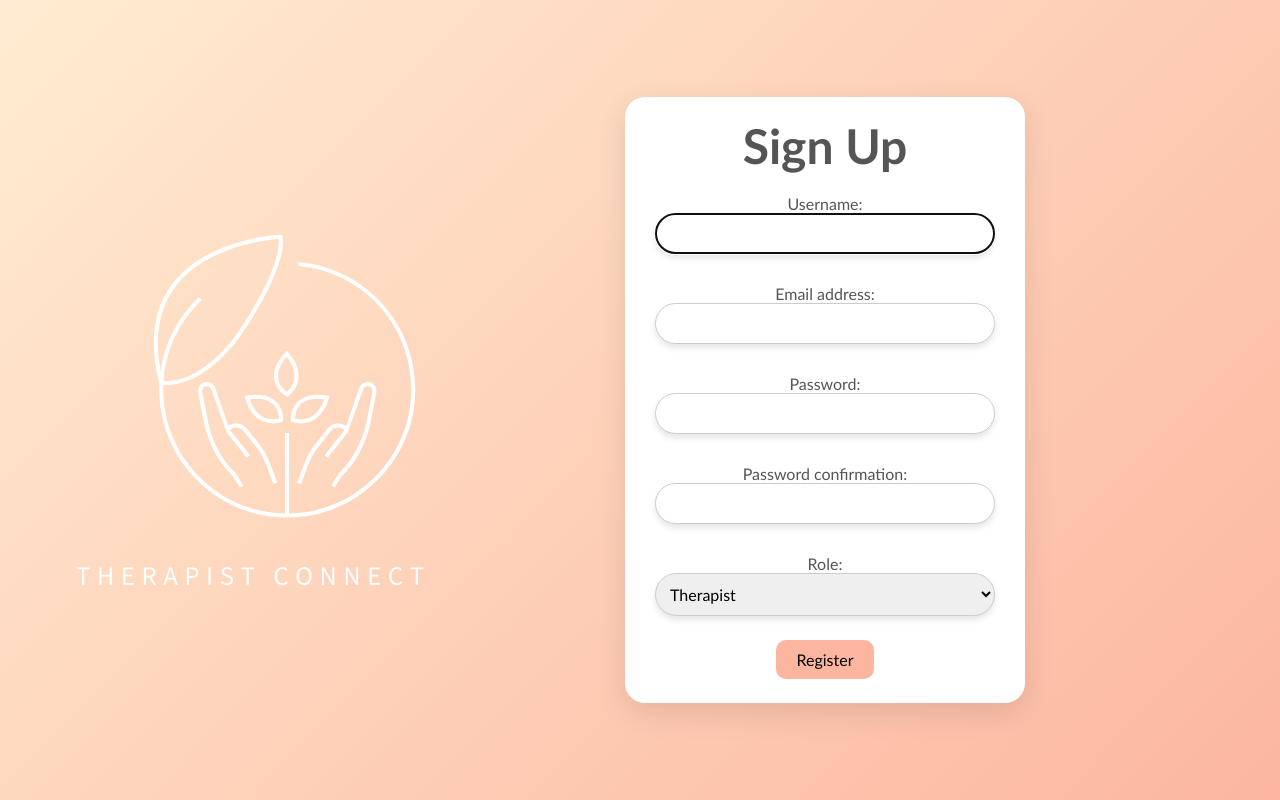
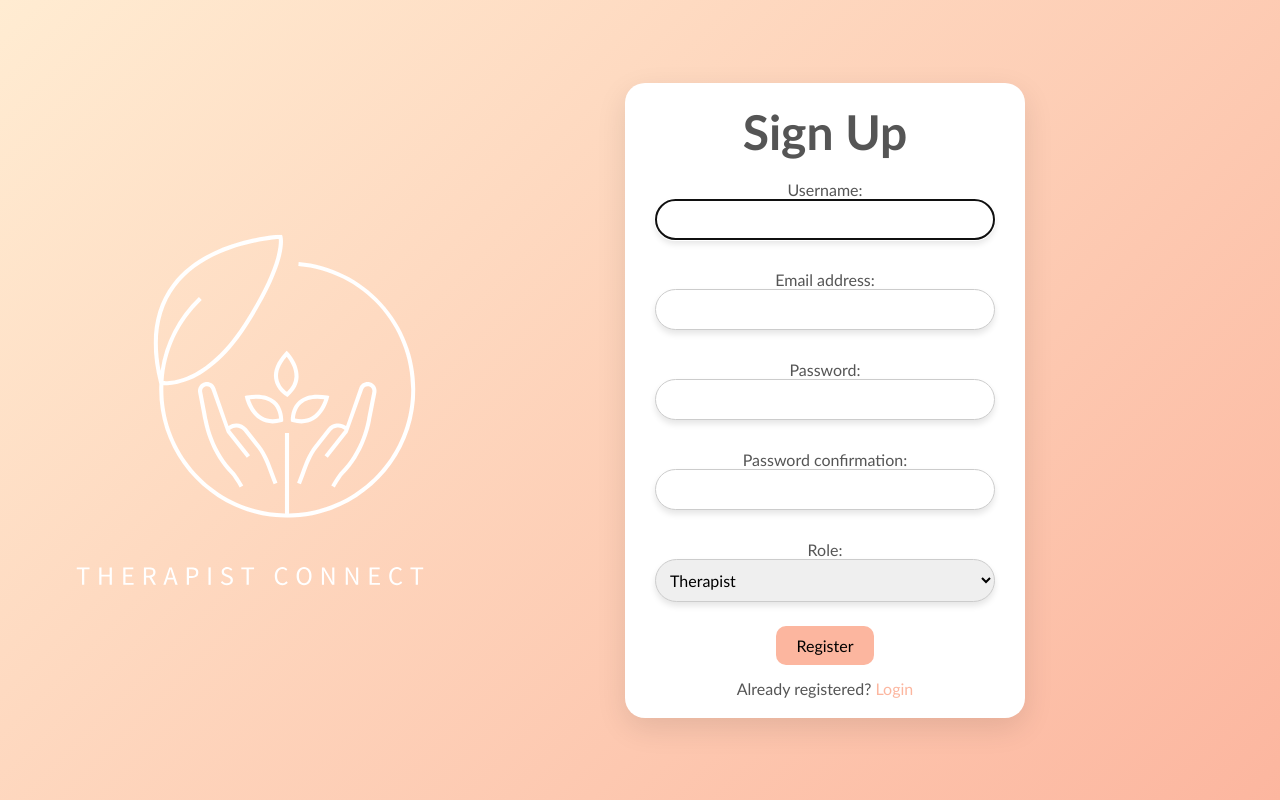
Before and after one commit to MbuviM/Landing-Page, a Django app: page / in a window 1280 px wide. Run offline with Django 5.2, Linux system fonts and the light colour scheme.

Commit message:
Add login url

```diff
--- a/backend/templates/signup.html
+++ b/backend/templates/signup.html
@@ -25,6 +25,7 @@
                     {{ form.as_p }}
                     <button type="submit" class="login-button">Register</button>
                 </form>
+                <p>Already registered? <a href="{% url 'login' %}">Login</a</p>
             </div>
         </div>
     </div>
```
